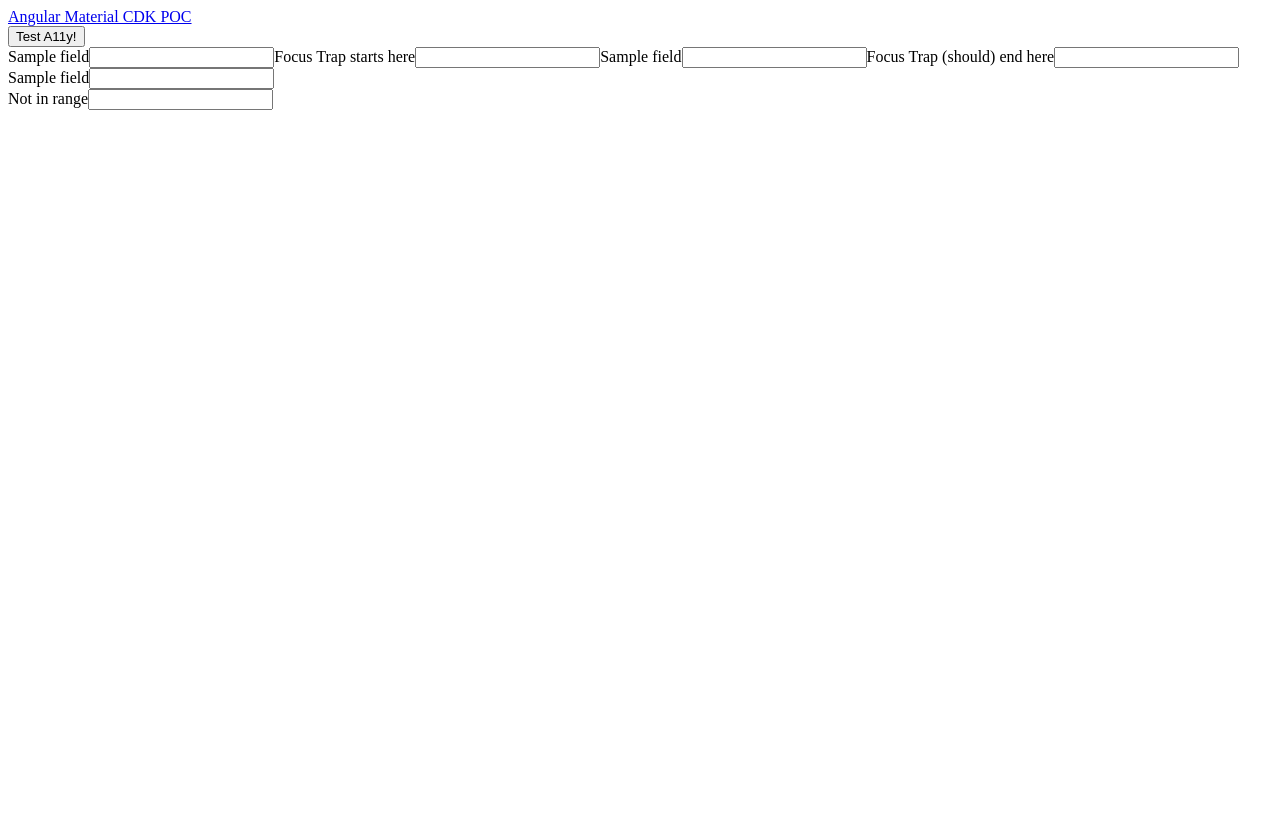
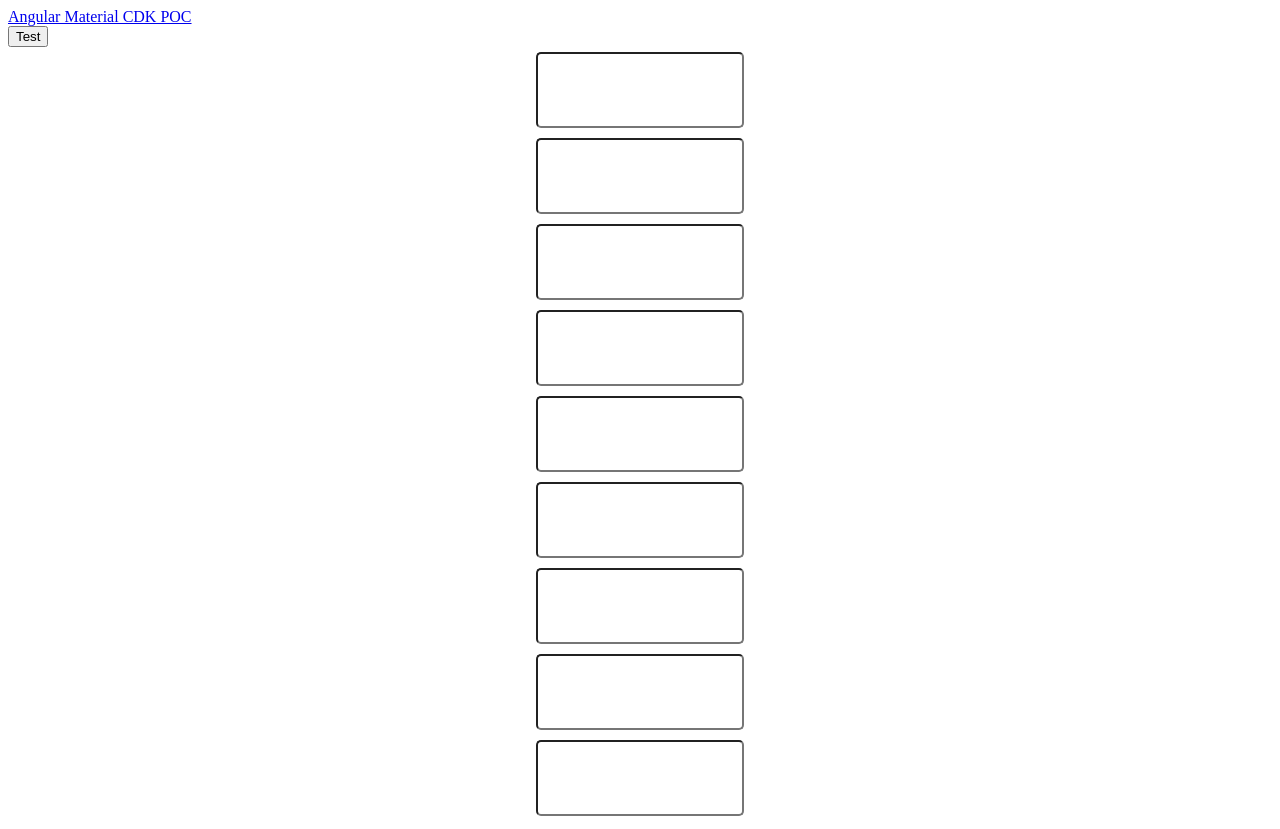
Before and after one commit to fleish80/bp-team-presentation, an Angular app: page /cdk-poc in a window 1280 px wide. Before the commit the page ends 800 px from the top, so only its background shows below. Built offline with nearby package versions, Linux system fonts and the light colour scheme.

Commit message:
focus trap

```diff
--- a/src/app/cdk-poc/focus-trap/focus-trap.component.html
+++ b/src/app/cdk-poc/focus-trap/focus-trap.component.html
@@ -1,15 +1,12 @@
-<button (click)="testA11y()"> Test A11y! </button>
-<div #element role="dialog" cdkTrapFocus>
-  <label>Sample field</label>
+<button (click)="testA11y()">Test</button>
+<div #element cdkTrapFocus>
   <input>
-  <label>Focus Trap starts here</label>
+  <input cdkFocusRegionStart>
+  <input >
+  <input cdkFocusInitial>
+  <input >
   <input>
-  <label>Sample field</label>
   <input>
-  <label>Focus Trap (should) end here</label>
-  <input>
-  <label>Sample field</label>
+  <input cdkFocusRegionEnd>
   <input>
 </div>
-<label>Not in range</label>
-  <input>
--- a/src/app/cdk-poc/focus-trap/focus-trap.component.scss
+++ b/src/app/cdk-poc/focus-trap/focus-trap.component.scss
@@ -0,0 +1,11 @@
+div {
+  display: flex;
+  flex-direction: column;
+  align-items: center;
+}
+input {
+  width: 200px;
+  height: 70px;
+  border-radius: 5px;
+  margin: 5px 0;
+}
--- a/src/app/cdk-poc/focus-trap/focus-trap.component.ts
+++ b/src/app/cdk-poc/focus-trap/focus-trap.component.ts
@@ -29,9 +29,9 @@ export class FocusTrapComponent implements AfterViewInit {
   ) {}
 
   ngAfterViewInit() {
-    this.keyManager = new ListKeyManager(this.elementChild);
-    this.keyManager.withHorizontalOrientation('ltr'); // Arrow navigation options
-    this.keyManager.withWrap(); // Arrow navigation options
+    // this.keyManager = new ListKeyManager(this.elementChild);
+    // this.keyManager.withHorizontalOrientation('ltr'); // Arrow navigation options
+    // this.keyManager.withWrap(); // Arrow navigation options
   }
 
   /* Enables keyboard arrows navigation */
@@ -55,6 +55,6 @@ export class FocusTrapComponent implements AfterViewInit {
     this.element.nativeElement.hidden = false;
     const focusTrap = this.focusTrap.create(this.element.nativeElement); // creates a focus trap region
     focusTrap.focusInitialElement(); // Moves the focus in the form (by default the first field)
-    this.keyManager.setFirstItemActive(); // Sets the element we focused on as 'active' to the KeyManager
+    // this.keyManager.setFirstItemActive(); // Sets the element we focused on as 'active' to the KeyManager
   }
 }
```
